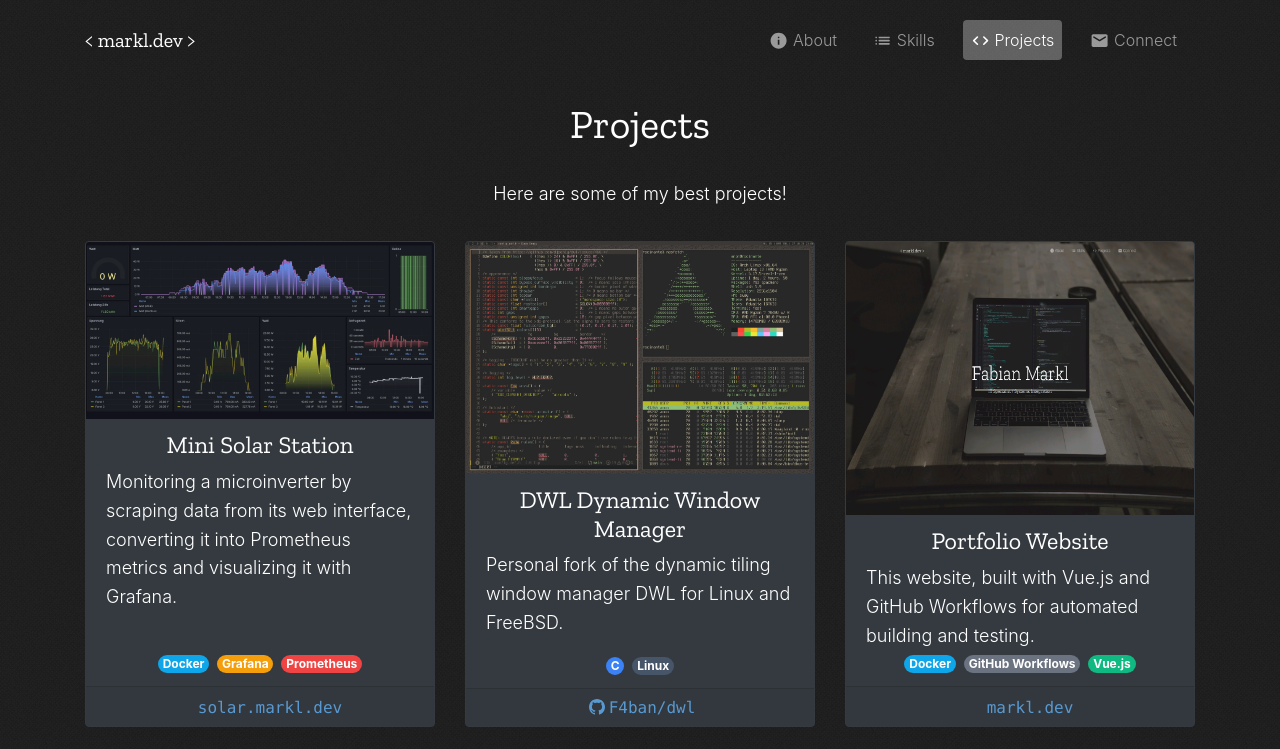
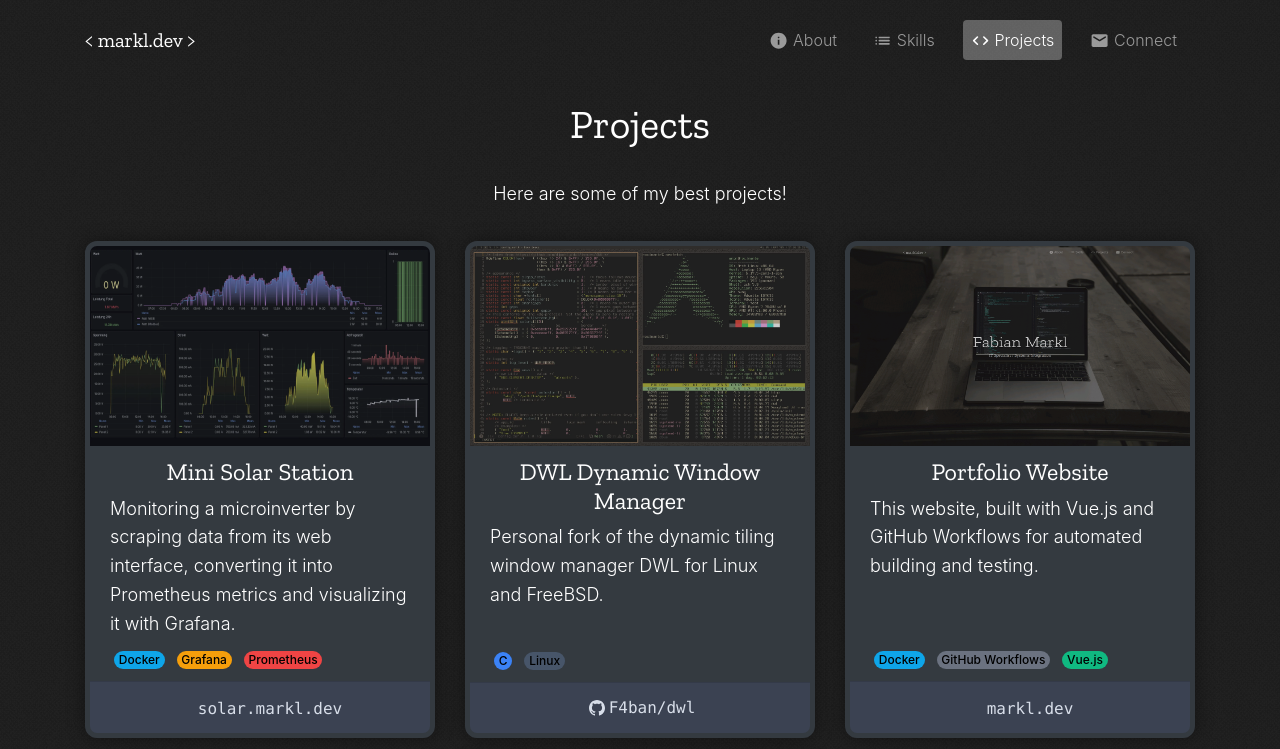
Before and after one commit to F4ban/website, a Vue app: page /projects in a window 1280 px wide. Shown: the top 749 px of the page. Built offline with nearby package versions, Linux system fonts and the light colour scheme; some icons are missing; what @plausible-analytics/tracker would draw is missing.

Commit message:
Add card styles for ProjectsView

```diff
--- a/src/views/ProjectsView.vue
+++ b/src/views/ProjectsView.vue
@@ -180,4 +180,50 @@
   margin-bottom: 0;
   padding-left: 0;
 }
+.card {
+  border: 5px solid #2e3440; /* Nord dark gray */
+  border-radius: 0.75rem;
+  background-color: #1a1a1a;
+  overflow: hidden;
+  transition: box-shadow 0.2s ease;
+  box-shadow: 0 0 18px rgba(0, 0, 0, 0.4);
+}
+
+.card-img-top {
+  width: 100%;
+  height: 200px;
+  object-fit: fit;
+  object-position: center;
+  background-color: #1a1a1a;
+  display: block;
+  /* Add fading / desaturation */
+  filter: grayscale(20%) brightness(80%); /* adjust percentages as needed */
+}
+
+.card-footer {
+  background-color: #3b4252; /* Nord gray-blue */
+  color: #d8dee9;
+  text-align: center;
+  padding: 0.75rem;
+  transition: background-color 0.2s ease;
+}
+
+/* Hover effect for card links affecting footer */
+.card-footer:hover {
+  background-color: #434c5e; /* slightly lighter hover tone */
+}
+
+.tags {
+  margin: 0.75rem 0 0 0;
+  padding-left: 0;
+  list-style: none;
+  display: flex;
+  flex-wrap: wrap;
+  gap: 0.25rem;
+}
+
+.tags li {
+  color: #000;
+  font-weight: 500;
+}
 </style>
```
